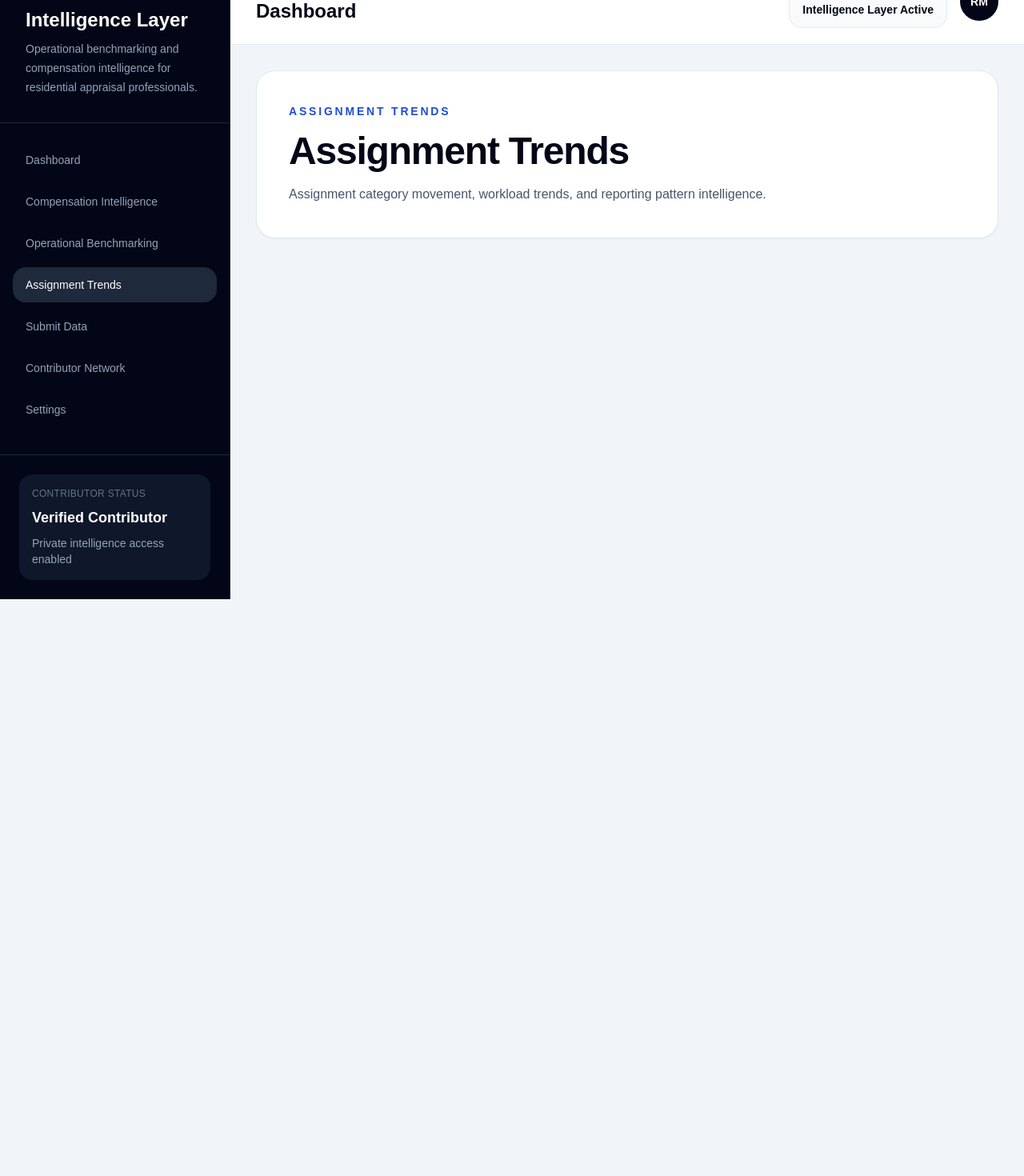
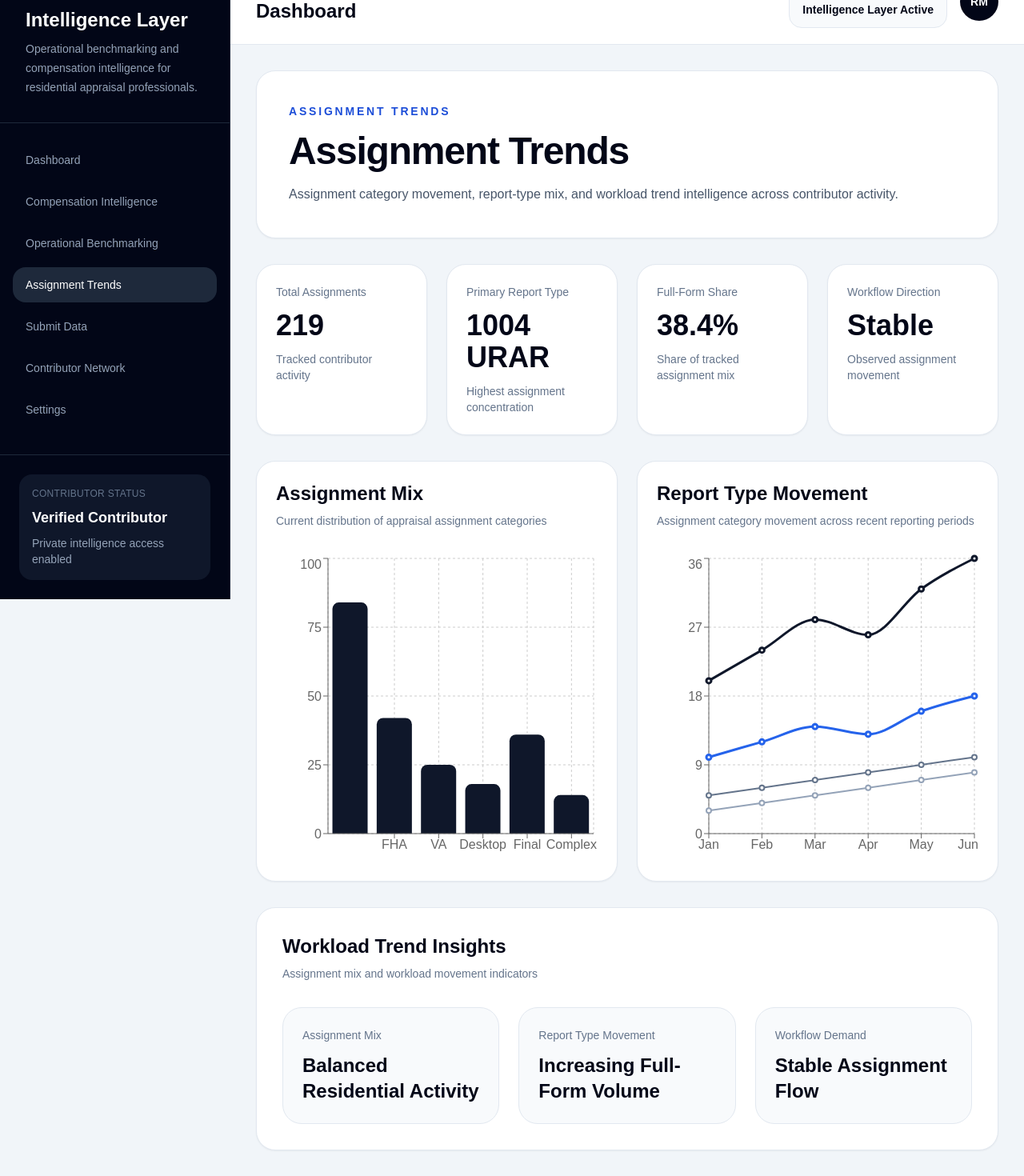
Before and after one commit to mose027-cmd/AppaiserIntel, a Next.js app: page /trends in a window 1280 px wide. Shown: the part 51-1521 px from the top of the page at 80% size. Before the commit the page ends 800 px from the top, so only its background shows below. Built offline with nearby package versions, Linux system fonts and the light colour scheme.

Commit message:
Build assignment trends intelligence module

```diff
--- a/app/trends/page.tsx
+++ b/app/trends/page.tsx
@@ -2,12 +2,56 @@
 
 import DashboardShell from "../../components/DashboardShell";
 
+import {
+  ResponsiveContainer,
+  LineChart,
+  Line,
+  XAxis,
+  YAxis,
+  Tooltip,
+  CartesianGrid,
+  BarChart,
+  Bar,
+} from "recharts";
+
+const assignmentMixData = [
+  { type: "1004 URAR", count: 84 },
+  { type: "FHA", count: 42 },
+  { type: "VA", count: 25 },
+  { type: "Desktop", count: 18 },
+  { type: "Final", count: 36 },
+  { type: "Complex", count: 14 },
+];
+
+const monthlyTrendData = [
+  { month: "Jan", urar: 20, fha: 10, va: 5, desktop: 3 },
+  { month: "Feb", urar: 24, fha: 12, va: 6, desktop: 4 },
+  { month: "Mar", urar: 28, fha: 14, va: 7, desktop: 5 },
+  { month: "Apr", urar: 26, fha: 13, va: 8, desktop: 6 },
+  { month: "May", urar: 32, fha: 16, va: 9, desktop: 7 },
+  { month: "Jun", urar: 36, fha: 18, va: 10, desktop: 8 },
+];
+
+const workloadData = [
+  {
+    metric: "Assignment Mix",
+    status: "Balanced Residential Activity",
+  },
+  {
+    metric: "Report Type Movement",
+    status: "Increasing Full-Form Volume",
+  },
+  {
+    metric: "Workflow Demand",
+    status: "Stable Assignment Flow",
+  },
+];
+
 export default function TrendsPage() {
   return (
     <DashboardShell>
-
-      <div className="rounded-3xl border border-slate-200 bg-white p-10 shadow-sm">
-
+      <div className="space-y-8">
+        <section className="rounded-3xl border border-slate-200 bg-white p-10 shadow-sm">
           <p className="text-sm font-semibold uppercase tracking-[0.2em] text-blue-700">
             Assignment Trends
           </p>
@@ -16,13 +60,174 @@ export default function TrendsPage() {
             Assignment Trends
           </h1>
 
-        <p className="mt-4 max-w-3xl text-base leading-7 text-slate-600">
-          Assignment category movement, workload trends,
-          and reporting pattern intelligence.
+          <p className="mt-4 max-w-4xl text-base leading-7 text-slate-600">
+            Assignment category movement, report-type mix, and workload trend
+            intelligence across contributor activity.
           </p>
+        </section>
 
+        <section className="grid gap-6 md:grid-cols-4">
+          <MetricCard
+            title="Total Assignments"
+            value="219"
+            subtitle="Tracked contributor activity"
+          />
+
+          <MetricCard
+            title="Primary Report Type"
+            value="1004 URAR"
+            subtitle="Highest assignment concentration"
+          />
+
+          <MetricCard
+            title="Full-Form Share"
+            value="38.4%"
+            subtitle="Share of tracked assignment mix"
+          />
+
+          <MetricCard
+            title="Workflow Direction"
+            value="Stable"
+            subtitle="Observed assignment movement"
+          />
+        </section>
+
+        <section className="grid gap-6 lg:grid-cols-2">
+          <div className="rounded-3xl border border-slate-200 bg-white p-6 shadow-sm">
+            <div>
+              <h2 className="text-2xl font-bold text-slate-950">
+                Assignment Mix
+              </h2>
+
+              <p className="mt-2 text-sm text-slate-500">
+                Current distribution of appraisal assignment categories
+              </p>
             </div>
 
+            <div className="mt-8 h-96">
+              <ResponsiveContainer width="100%" height="100%">
+                <BarChart data={assignmentMixData}>
+                  <CartesianGrid strokeDasharray="3 3" />
+
+                  <XAxis dataKey="type" />
+
+                  <YAxis />
+
+                  <Tooltip />
+
+                  <Bar dataKey="count" fill="#0f172a" radius={[8, 8, 0, 0]} />
+                </BarChart>
+              </ResponsiveContainer>
+            </div>
+          </div>
+
+          <div className="rounded-3xl border border-slate-200 bg-white p-6 shadow-sm">
+            <div>
+              <h2 className="text-2xl font-bold text-slate-950">
+                Report Type Movement
+              </h2>
+
+              <p className="mt-2 text-sm text-slate-500">
+                Assignment category movement across recent reporting periods
+              </p>
+            </div>
+
+            <div className="mt-8 h-96">
+              <ResponsiveContainer width="100%" height="100%">
+                <LineChart data={monthlyTrendData}>
+                  <CartesianGrid strokeDasharray="3 3" />
+
+                  <XAxis dataKey="month" />
+
+                  <YAxis />
+
+                  <Tooltip />
+
+                  <Line
+                    type="monotone"
+                    dataKey="urar"
+                    stroke="#0f172a"
+                    strokeWidth={3}
+                  />
+
+                  <Line
+                    type="monotone"
+                    dataKey="fha"
+                    stroke="#2563eb"
+                    strokeWidth={3}
+                  />
+
+                  <Line
+                    type="monotone"
+                    dataKey="va"
+                    stroke="#64748b"
+                    strokeWidth={2}
+                  />
+
+                  <Line
+                    type="monotone"
+                    dataKey="desktop"
+                    stroke="#94a3b8"
+                    strokeWidth={2}
+                  />
+                </LineChart>
+              </ResponsiveContainer>
+            </div>
+          </div>
+        </section>
+
+        <section className="rounded-3xl border border-slate-200 bg-white p-8 shadow-sm">
+          <div>
+            <h2 className="text-2xl font-bold text-slate-950">
+              Workload Trend Insights
+            </h2>
+
+            <p className="mt-2 text-sm text-slate-500">
+              Assignment mix and workload movement indicators
+            </p>
+          </div>
+
+          <div className="mt-8 grid gap-6 md:grid-cols-3">
+            {workloadData.map((item) => (
+              <InsightCard
+                key={item.metric}
+                title={item.metric}
+                value={item.status}
+              />
+            ))}
+          </div>
+        </section>
+      </div>
     </DashboardShell>
   );
 }
+
+function MetricCard({
+  title,
+  value,
+  subtitle,
+}: {
+  title: string;
+  value: string;
+  subtitle: string;
+}) {
+  return (
+    <div className="rounded-3xl border border-slate-200 bg-white p-6 shadow-sm">
+      <p className="text-sm text-slate-500">{title}</p>
+
+      <p className="mt-3 text-4xl font-bold text-slate-950">{value}</p>
+
+      <p className="mt-3 text-sm text-slate-500">{subtitle}</p>
+    </div>
+  );
+}
+
+function InsightCard({ title, value }: { title: string; value: string }) {
+  return (
+    <div className="rounded-3xl border border-slate-200 bg-slate-50 p-6">
+      <p className="text-sm text-slate-500">{title}</p>
+
+      <p className="mt-3 text-2xl font-bold text-slate-950">{value}</p>
+    </div>
+  );
+}
```
Lines whose indentation alone changed are shown as unchanged.
